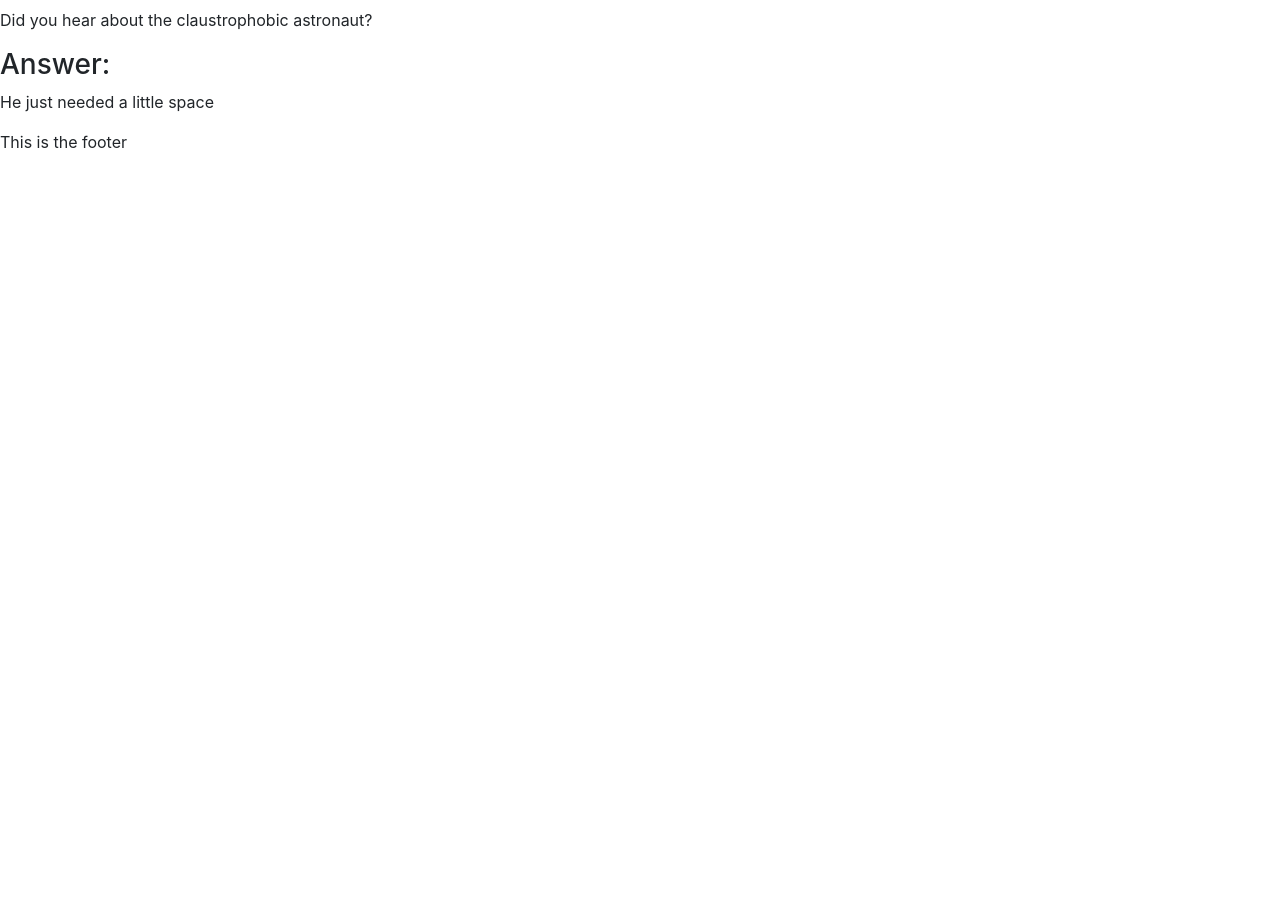
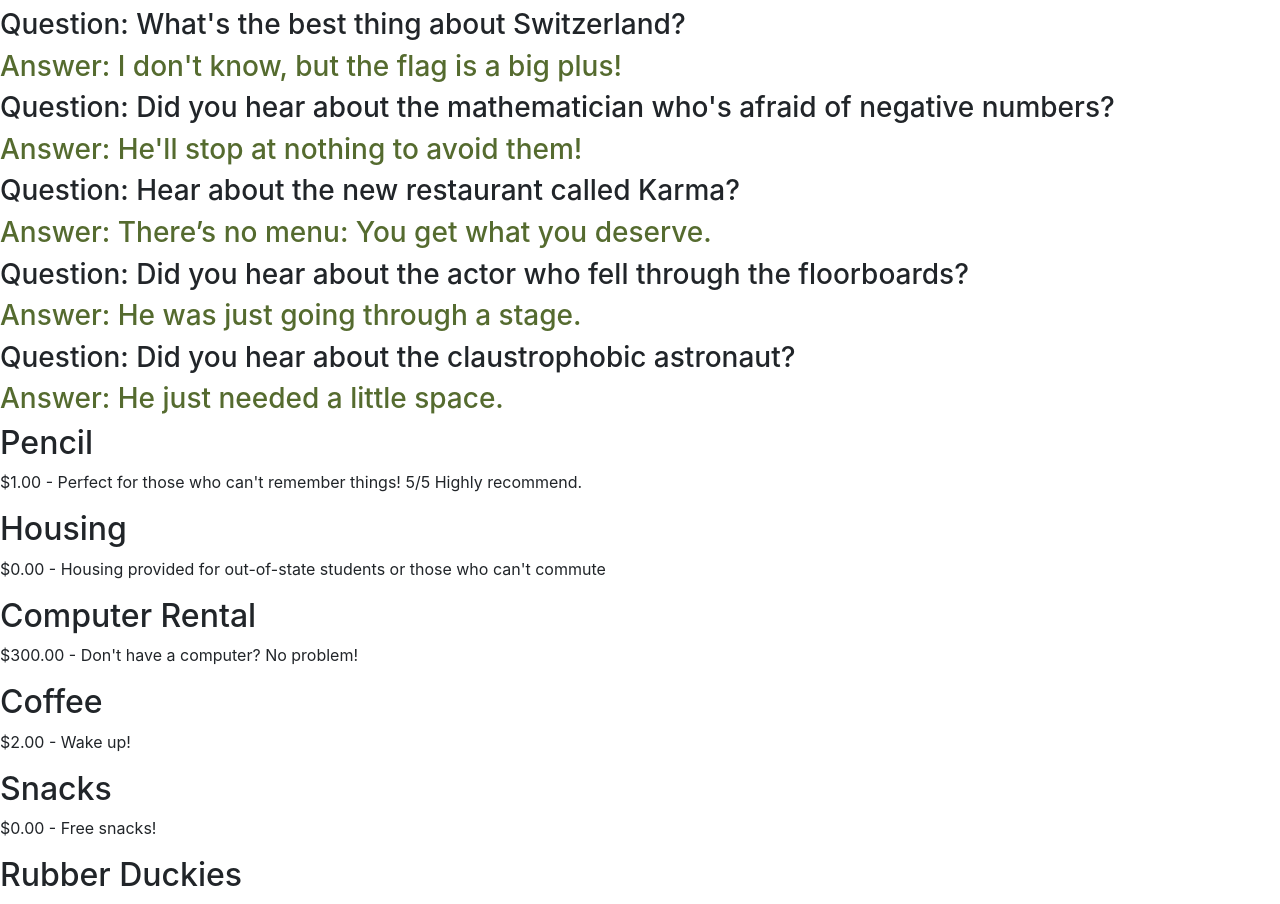
Before and after one commit to cindychen5/react-todolist, a React (Create React App) app: page / in a window 1280 px wide. Shown: the part 2020-2924 px from the top of the page. Before the commit the page ends 2174 px from the top, so only its background shows below. Built offline with nearby package versions, Linux system fonts and the light colour scheme.

Commit message:
mapping compoonents practice

```diff
--- a/src/Home.js
+++ b/src/Home.js
@@ -2,17 +2,23 @@ import React from "react"
 import {Footer} from "./components/Footer";
 import {Header} from "./components/Header";
 import {MyInfo} from "./components/MyInfo";
+import jokesData from "./jokesData";
 import {Joke} from "./components/Joke";
+import productsData from "./productsData";
+import {Product} from "./components/Product";
 
 export function Home() {
+const jokeComponent = jokesData.map(
+    joke => <Joke key={joke.id} question={joke.question} punchLine={joke.punchLine}/>
+)
+    const productComponent = productsData.map(product => <Product key={product.id} product={product}/>)
+
     return (
         <>
         <Header/>
         <MyInfo/>
-        <Joke
-        question="Did you hear about the claustrophobic astronaut?"
-        punchLine="He just needed a little space"
-        />
+        {jokeComponent}
+            {productComponent}
         <Footer/>
         </>
     )
--- a/src/components/Joke.js
+++ b/src/components/Joke.js
@@ -1,13 +1,13 @@
 import React from "react";
 
 export function Joke(props) {
+// console.log("props", props)
     return (
         <>
             <div>
-                <h3>Question:</h3>
-                <p>{props.question}</p>
-                <h3>Answer:</h3>
-                <p>{props.punchLine}</p>
+                <h3 style={{display: props.question ? "block" : "none" }}>Question: {props.question}</h3>
+
+                <h3 style={{color: "darkolivegreen"}}>Answer: {props.punchLine}</h3>
             </div>
         </>
     )
--- /dev/null
+++ b/src/components/Product.js
@@ -0,0 +1,11 @@
+import React from "react";
+
+export function Product(props) {
+    console.log('what is the prop', props)
+    return (
+        <>
+            <h2>{props.product.name}</h2>
+            <p>{props.product.price.toLocaleString("en-US", {style: "currency", currency: "USD"})} - {props.product.description}</p>
+        </>
+    )
+}
--- /dev/null
+++ b/src/jokesData.js
@@ -0,0 +1,33 @@
+const jokesData = [
+    {
+        id: 1,
+        punchLine: "It’s hard to explain puns to kleptomaniacs because they always take things literally."
+    },
+    {
+        id: 2,
+        question: "What's the best thing about Switzerland?",
+        punchLine: "I don't know, but the flag is a big plus!"
+    },
+    {
+        id: 3,
+        question: "Did you hear about the mathematician who's afraid of negative numbers?",
+        punchLine: "He'll stop at nothing to avoid them!"
+    },
+    {
+        id: 4,
+        question: "Hear about the new restaurant called Karma?",
+        punchLine: "There’s no menu: You get what you deserve."
+    },
+    {
+        id: 5,
+        question: "Did you hear about the actor who fell through the floorboards?",
+        punchLine: "He was just going through a stage."
+    },
+    {
+        id: 6,
+        question: "Did you hear about the claustrophobic astronaut?",
+        punchLine: "He just needed a little space."
+    }
+]
+
+export default jokesData
--- /dev/null
+++ b/src/productsData.js
@@ -0,0 +1,52 @@
+const products = [
+    {
+        id: "1",
+        name: "Pencil",
+        price: 1,
+        description: "Perfect for those who can't remember things! 5/5 Highly recommend."
+    },
+    {
+        id: "2",
+        name: "Housing",
+        price: 0,
+        description: "Housing provided for out-of-state students or those who can't commute"
+    },
+    {
+        id: "3",
+        name: "Computer Rental",
+        price: 300,
+        description: "Don't have a computer? No problem!"
+    },
+    {
+        id: "4",
+        name: "Coffee",
+        price: 2,
+        description: "Wake up!"
+    },
+    {
+        id: "5",
+        name: "Snacks",
+        price: 0,
+        description: "Free snacks!"
+    },
+    {
+        id: "6",
+        name: "Rubber Duckies",
+        price: 3.50,
+        description: "To help you solve your hardest coding problems."
+    },
+    {
+        id: "7",
+        name: "Fidget Spinner",
+        price: 21.99,
+        description: "Because we like to pretend we're in high school."
+    },
+    {
+        id: "8",
+        name: "Sticker Set",
+        price: 14.99,
+        description: "To prove to other devs you know a lot."
+    }
+]
+
+export default products
```
